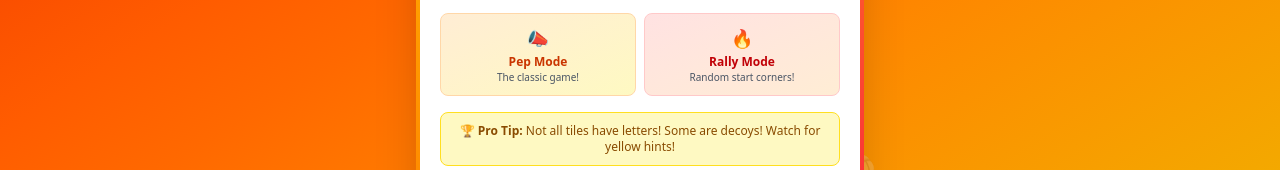
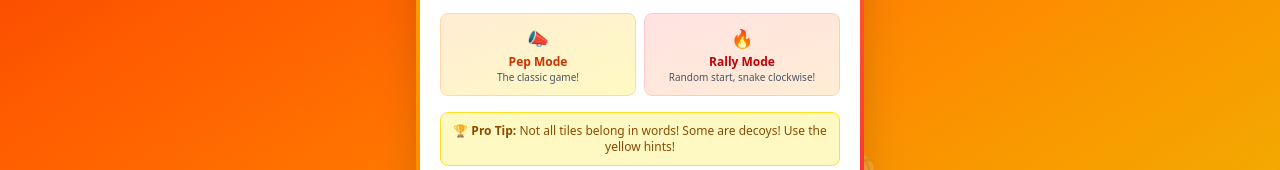
Before and after one commit to lauriegriddle/griddle-game, a Next.js app: page /hoopla in a window 1280 px wide. Shown: the part 528-698 px from the top of the page. Built offline with nearby package versions, Linux system fonts and the light colour scheme.

Commit message:
Adjust Rally Mode blurb in Hoopla game

```diff
--- a/app/hoopla/page.js
+++ b/app/hoopla/page.js
@@ -1178,14 +1178,14 @@ Play at lettergriddle.com/hoopla
                   <div className="bg-gradient-to-br from-red-100 to-orange-100 rounded-lg p-2.5 border border-red-200 text-center">
                     <p className="text-lg mb-0.5">🔥</p>
                     <p className="text-xs font-bold text-red-700">Rally Mode</p>
-                    <p className="text-[10px] text-gray-600">Random start corners!</p>
+                    <p className="text-[10px] text-gray-600">Random start, snake clockwise!</p>
                   </div>
                 </div>
 
                 {/* Pro Tip */}
                 <div className="bg-yellow-100 rounded-lg p-2.5 mb-4 border border-yellow-300">
                   <p className="text-xs text-yellow-800 text-center">
-                    <strong>🏆 Pro Tip:</strong> Not all tiles have letters!  Some are decoys! Watch for yellow hints!
+                    <strong>🏆 Pro Tip:</strong> Not all tiles belong in words!  Some are decoys! Use the yellow hints!
                   </p>
                 </div>
 
```
